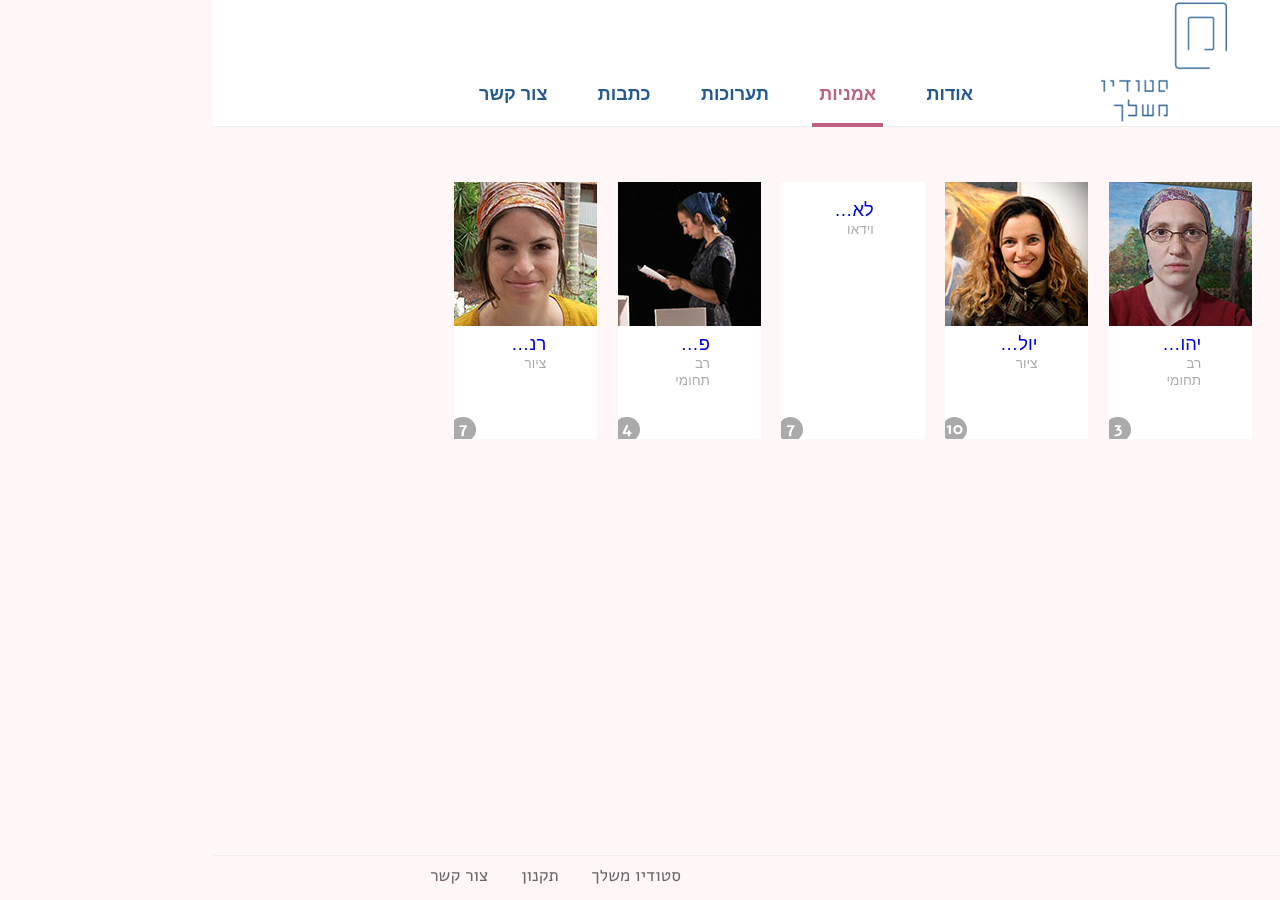
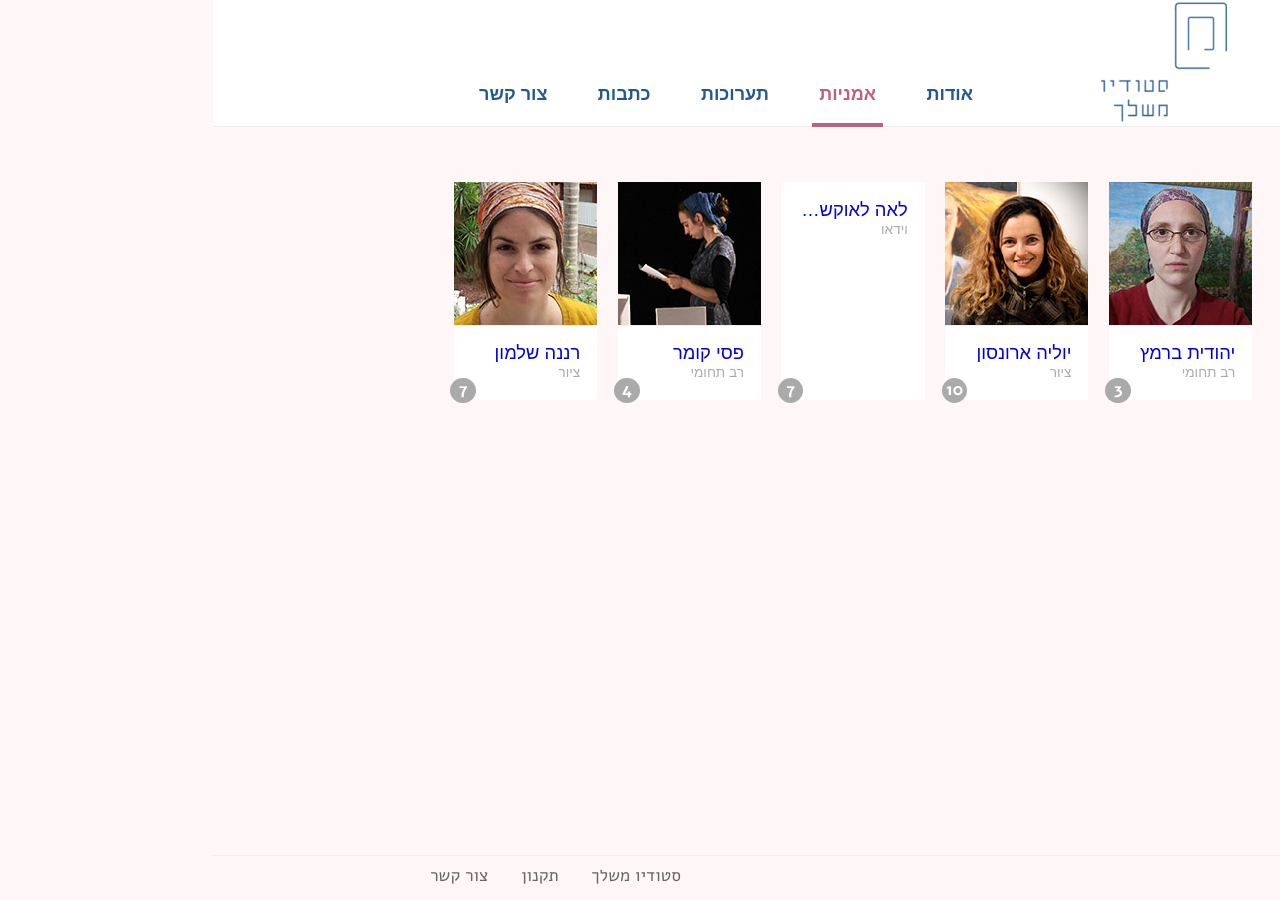
Before and after one commit to laukstein/studioofherown, a Jekyll site: the page built from _pages/artists.html, in a window 1280 px wide. Built offline with Jekyll 4.4.1, drawn with Linux system fonts in a browser that asks for light colours.

Commit message:
Page assiciated CSS moved out from global style.css

```diff
--- a/_includes/style.css
+++ b/_includes/style.css
@@ -257,16 +257,6 @@ main [id]:target:before {
     grid-template-columns: repeat(auto-fit, minmax(20em, 1fr));
     /* grid-auto-rows: minmax(13em, auto); */
     margin-top: 1.2em;
-}
-.grid.user {
-    grid-template-columns: repeat(auto-fit, minmax(7.6em, 1fr));
-}
-.grid.user .media {
-    width: 100%;
-        height: 8.5em;
-    min-height: 8.5em;
-    object-fit: cover;
-    image-orientation: from-image;
 }
 .item {
     overflow: hidden;
--- a/_pages/artists.html
+++ b/_pages/artists.html
@@ -5,6 +5,26 @@ order: 2
 category: artist
 title: אמניות
 css: |
+    .grid.user {
+        grid-template-columns: repeat(auto-fit, minmax(7.6em, 1fr));
+    }
+    .grid.user .item {
+        overflow: visible;
+        padding: .6em 1em 1em;
+        transition: box-shadow .1s;
+    }
+    .grid.user .item:hover,
+    .grid.user .item:focus {
+        box-shadow: 0 0 3.5em -.7em rgba(0,0,0,.4);
+    }
+    .grid.user .media {
+            width: 100%;
+        min-width: calc(100% + 2em);
+            height: 8.5em;
+        min-height: 8.5em;
+        margin: -.6em -1em .5em;
+        object-fit: contain;
+    }
     .badge {
         position: absolute;
         bottom: -.2em;
```
